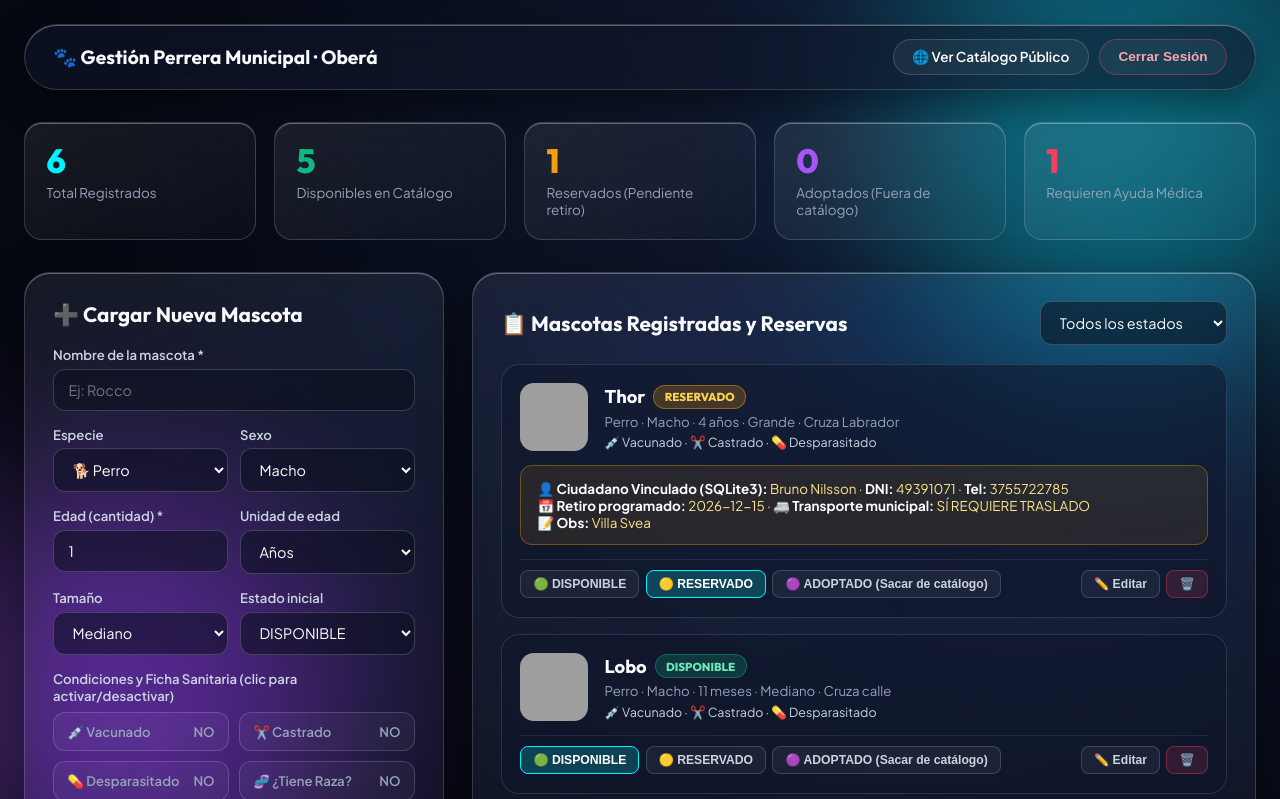
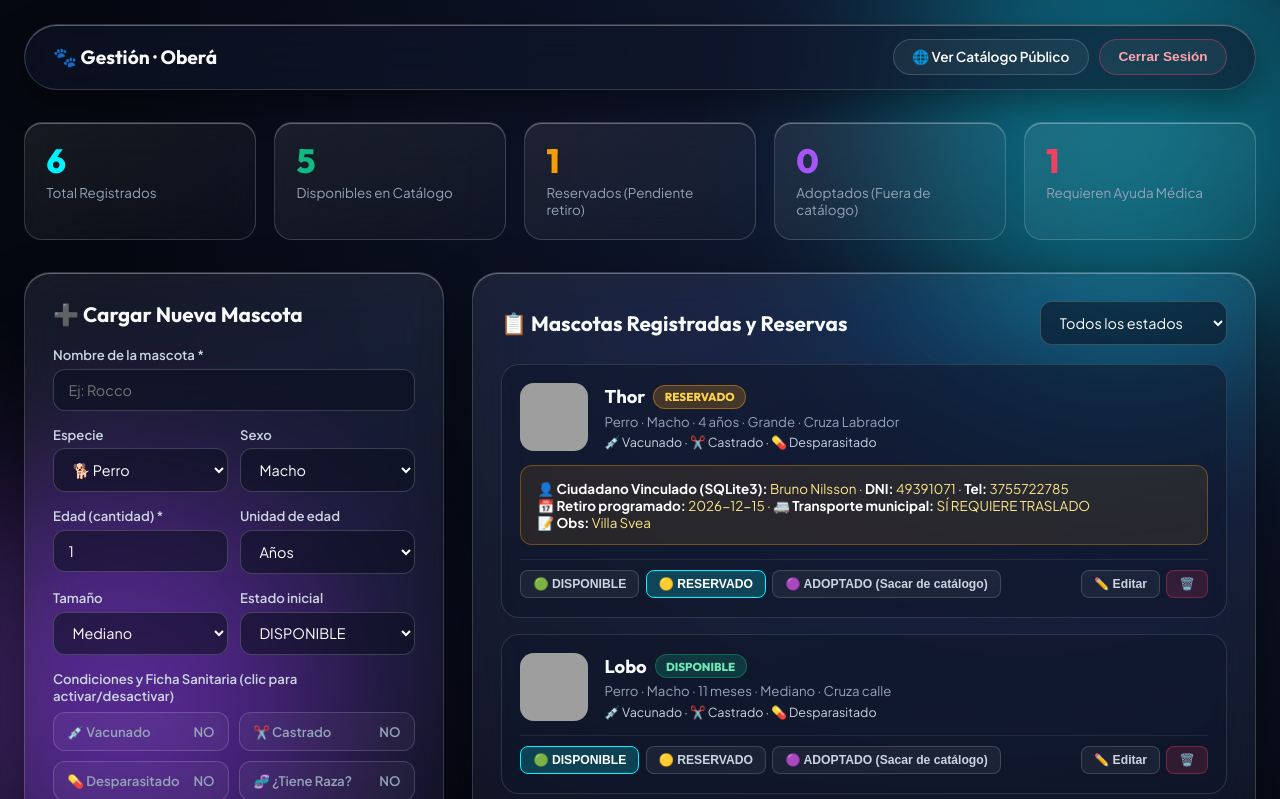
Before and after one commit to Endercito/Proyecto-Perrera, a Flask app: page /admin in a window 1280 px wide. Shown: the top 799 px of the page. Run offline with Flask 3, Linux system fonts and the light colour scheme; the visitor is signed in with stand-in values (Sample User, id 1); data comes from the database, SQL or seed files in the repository; grey boxes are pictures that could not be loaded.

Commit message:
Update titles and text for admin panel

```diff
--- a/templates/admin.html
+++ b/templates/admin.html
@@ -3,7 +3,7 @@
 <head>
     <meta charset="UTF-8">
     <meta name="viewport" content="width=device-width, initial-scale=1.0">
-    <title>Panel Administrador · Perrera Municipal Oberá</title>
+    <title>Panel Administrador · Perrera Oberá</title>
     <link rel="preconnect" href="https://fonts.googleapis.com">
     <link href="https://fonts.googleapis.com/css2?family=Outfit:wght@300;400;500;600;700;800&family=Plus+Jakarta+Sans:wght@400;500;600;700&display=swap" rel="stylesheet">
     <style>
@@ -425,7 +425,7 @@
         <div class="login-card">
             <div style="font-size: 2.5rem; margin-bottom: 0.5rem;">🛡️</div>
             <h1>Acceso Municipal</h1>
-            <p>Ingresá las credenciales oficiales de la Perrera Municipal de Oberá.</p>
+            <p>Ingresá las credenciales oficiales de la Perrera de Patitas Felices.</p>
 
             <form id="form-login">
                 <div class="form-group">
@@ -474,7 +474,7 @@
     <!-- PANEL DE ADMINISTRACIÓN AUTENTICADO -->
     <div class="container">
         <header class="topbar">
-            <h2>🐾 Gestión Perrera Municipal · Oberá</h2>
+            <h2>🐾 Gestión · Oberá</h2>
             <div style="display: flex; gap: 0.65rem; flex-wrap: wrap;">
                 <a href="/" class="btn-glass">🌐 Ver Catálogo Público</a>
                 <button onclick="cerrarSesion()" class="btn-glass" style="border-color: rgba(244,63,94,0.4); color: #fda4af;">Cerrar Sesión</button>
```
